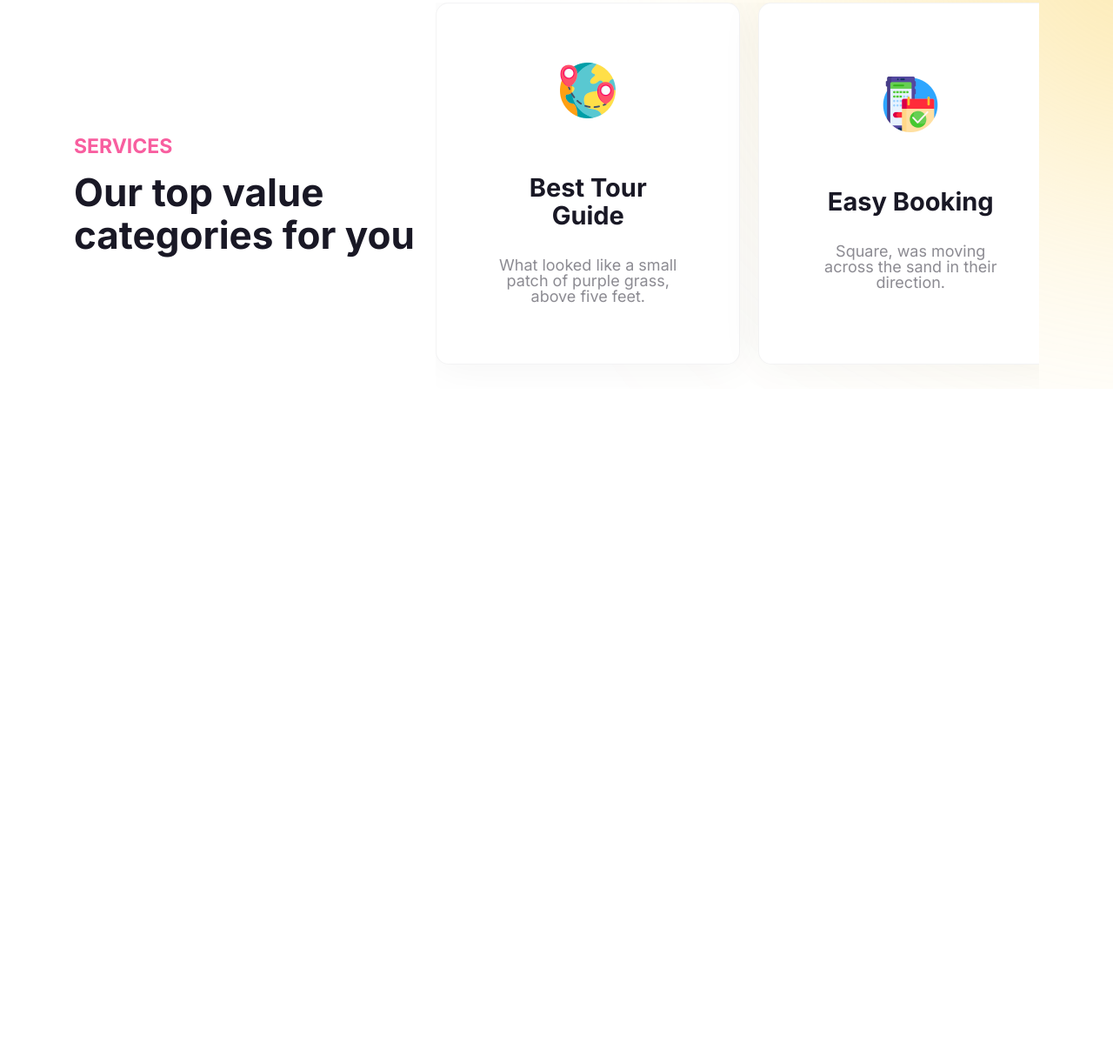
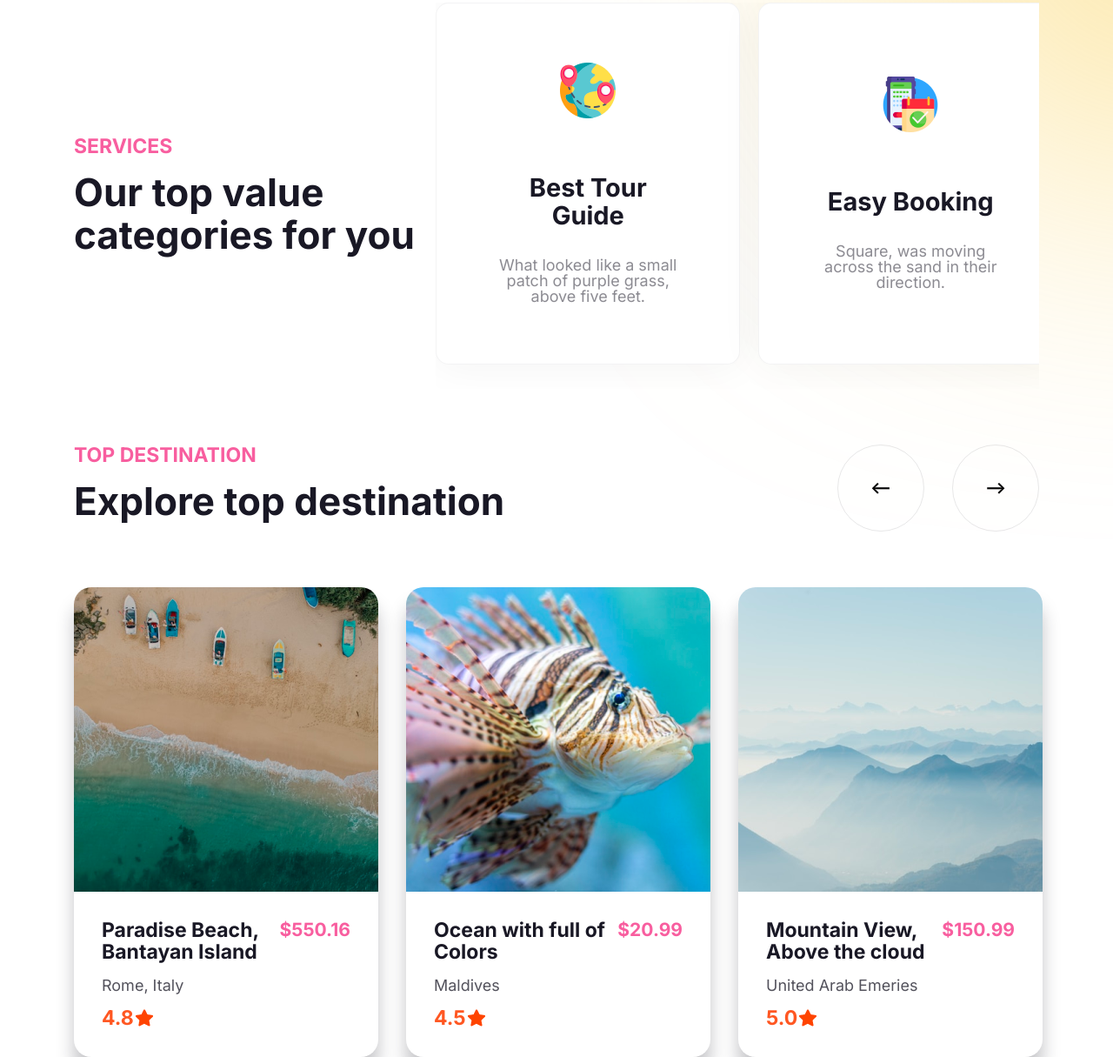
Before and after one commit to Nicolas-Johnson/Travlog, a website built with Vite: page index.html in a window 1280 px wide. Shown: the part 1178-2393 px from the top of the page at 87% size. Before the commit the page ends 1625 px from the top, so only its background shows below. Built offline with nearby package versions, Linux system fonts and the light colour scheme; files whose address does not match are found by name.

Commit message:
Top destination section styles

```diff
--- a/index.html
+++ b/index.html
@@ -126,9 +126,63 @@
       <article class="top-destination wrapper">
         <div class="top-destination__header">
           <div class="header__titles">
-            <h3 class="header__subtitle"></h3>
+            <h3 class="header__subtitle">Top Destination</h3>
+            <h1 class="header__title">Explore top destination</h1>
           </div>
-          <div class="header__navigation"></div>
+          <div class="header__navigation">
+            <a href="#" class="navigation__btn">&#60;--</a>
+            <a href="#" class="navigation__btn">--&gt;</a>
+          </div>
+        </div>
+
+        <div class="top-destination__carrosel">
+          <div class="carrosel__card">
+            <img src="/img/top-destination-03.png" alt="Top destination Italy">
+            <div class="card__info">
+              <div class="card__info-titles">
+                <h1 class="title">Paradise Beach, Bantayan Island</h1>
+                <p class="description">Rome, Italy</p>
+                <h3 class="rating">4.8
+                  <img src="/img/star 1.png" alt="star rating icon">
+                </h3>
+              </div>
+              <div class="card__info-price">
+                <h3>$550.16</h3>
+              </div>
+            </div>
+          </div>
+
+          <div class="carrosel__card">
+            <img src="/img/top-destination-02.png" alt="Top destination Italy">
+            <div class="card__info">
+              <div class="card__info-titles">
+                <h1 class="title">Ocean with full of Colors</h1>
+                <p class="description">Maldives</p>
+                <h3 class="rating">4.5
+                  <img src="/img/star 1.png" alt="star rating icon">
+                </h3>
+              </div>
+              <div class="card__info-price">
+                <h3>$20.99</h3>
+              </div>
+            </div>
+          </div>
+
+          <div class="carrosel__card">
+            <img src="/img/top-destination-01.png" alt="Top destination Italy">
+            <div class="card__info">
+              <div class="card__info-titles">
+                <h1 class="title">Mountain View, Above the cloud</h1>
+                <p class="description">United Arab Emeries</p>
+                <h3 class="rating">5.0
+                  <img src="/img/star 1.png" alt="star rating icon">
+                </h3>
+              </div>
+              <div class="card__info-price">
+                <h3>$150.99</h3>
+              </div>
+            </div>
+          </div>
         </div>
       </article>
 
--- a/scss/_global.scss
+++ b/scss/_global.scss
@@ -12,9 +12,11 @@
     --c-yellow: #facd49;
     --c-orange: #ff5722;
     --c-blue: #0061ff;
+    --c-purpl: #5D50C6;
     --c-aqua: #60efff;
     --c-pink: #E81CFF;
     --c-pink02: #F85E9F;
+
 
     --f-sm-11: 0.688rem;
     --f-sm-13: 0.813rem;
--- a/scss/components/_index.scss
+++ b/scss/components/_index.scss
@@ -2,3 +2,4 @@
 @forward 'hero';
 @forward 'brands';
 @forward 'services';
+@forward 'topdestination';
--- /dev/null
+++ b/scss/components/_topdestination.scss
@@ -0,0 +1,111 @@
+.top-destination {
+
+    &__header {
+        display: flex;
+        justify-content: space-between;
+        padding-block: 4rem;
+
+        .header__titles {
+            display: flex;
+            flex-direction: column;
+            gap: 1rem;
+
+            .header__subtitle {
+                font-size: var(--f-m-23);
+                font-weight: 700;
+                text-transform: uppercase;
+                color: var(--c-pink02);
+            }
+
+            .header__title {
+                font-size: var(--f-xl-44);
+                font-weight: 700;
+            }
+
+        }
+
+        .header__navigation {
+            display: flex;
+            gap: 2rem;
+
+            .navigation__btn {
+                border: 1px solid var(--c-black-10);
+                width: 6.25rem;
+                height: 6.25rem;
+                border-radius: 50%;
+                color: black;
+                text-align: center;
+                padding-block-start: 2.5rem;
+
+                &:hover {
+                    border: none;
+                    color: white;
+                    font-weight: 700;
+                    background: var(--c-purpl);
+                    box-shadow: 0rem 4rem 2.5rem var(--c-black-25);
+
+                }
+            }
+
+        }
+    }
+
+    &__carrosel {
+        display: grid;
+        grid-template-columns: repeat(3, minmax(21.875rem, 1fr));
+        gap: 2rem;
+
+        .carrosel__card {
+            border-radius: 20px;
+            box-shadow: 0rem 1.25rem 1.25rem var(--c-black-25);
+
+
+            img {
+                width: 100%;
+                height: 21.875rem;
+                border-top-left-radius: 20px;
+                border-top-right-radius: 20px;
+            }
+
+            .card__info {
+                display: flex;
+                padding: 2rem;
+
+                .card__info-titles {
+                    display: flex;
+                    flex-direction: column;
+                    gap: 1rem;
+
+                    .title {
+                        font-size: var(--f-m-23);
+                    }
+
+                    .description {
+                        font-size: var(--f-m-18);
+                        color: var(--c-black-75);
+                    }
+
+                    .rating {
+                        display: flex;
+
+                        color: var(--c-orange);
+                        font-weight: 700;
+                        font-size: var(--f-m-23);
+
+                        img {
+                            width: 1.5rem;
+                            height: 1.5rem;
+                        }
+                    }
+                }
+                .card__info-price {
+                    h3 {
+                        color: var(--c-pink02);
+                    }
+                }
+            }
+
+        }
+
+    }
+}
```
Also changed, not shown: public/img/star 1.png (added).
